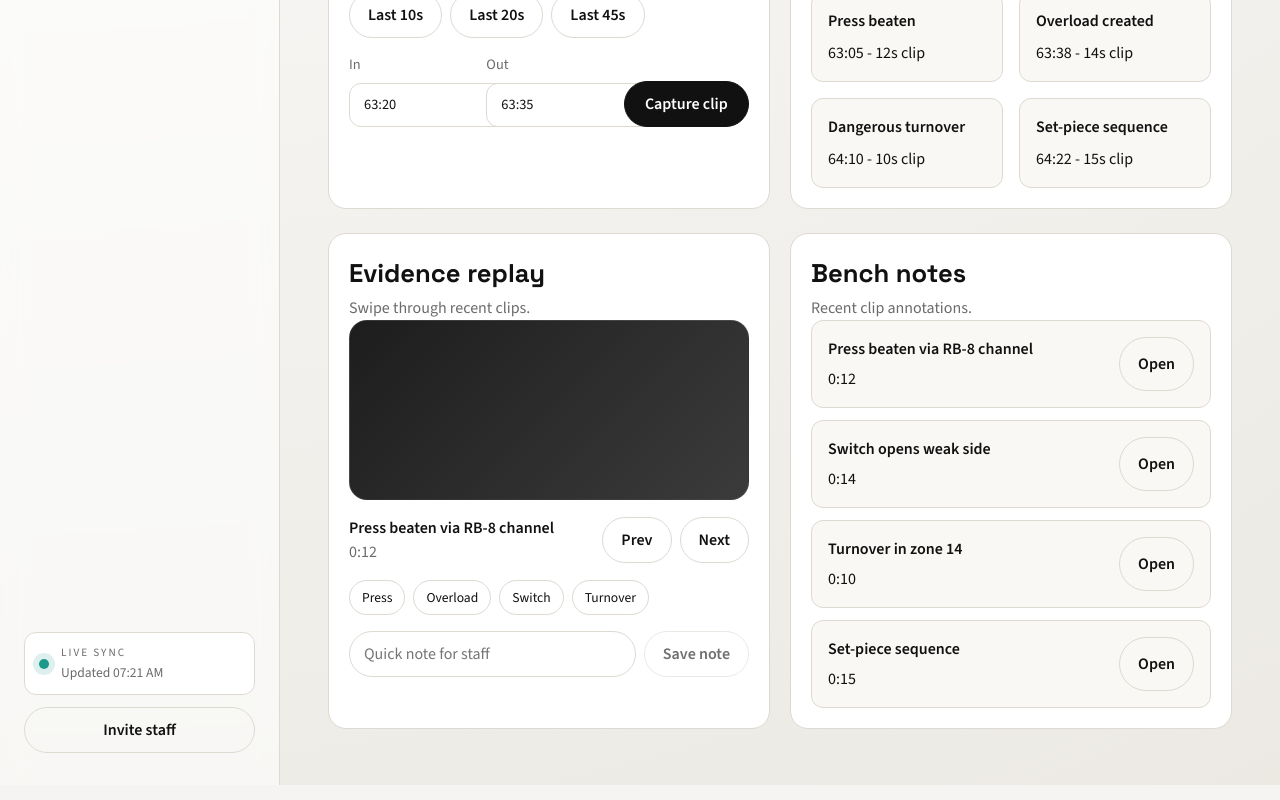
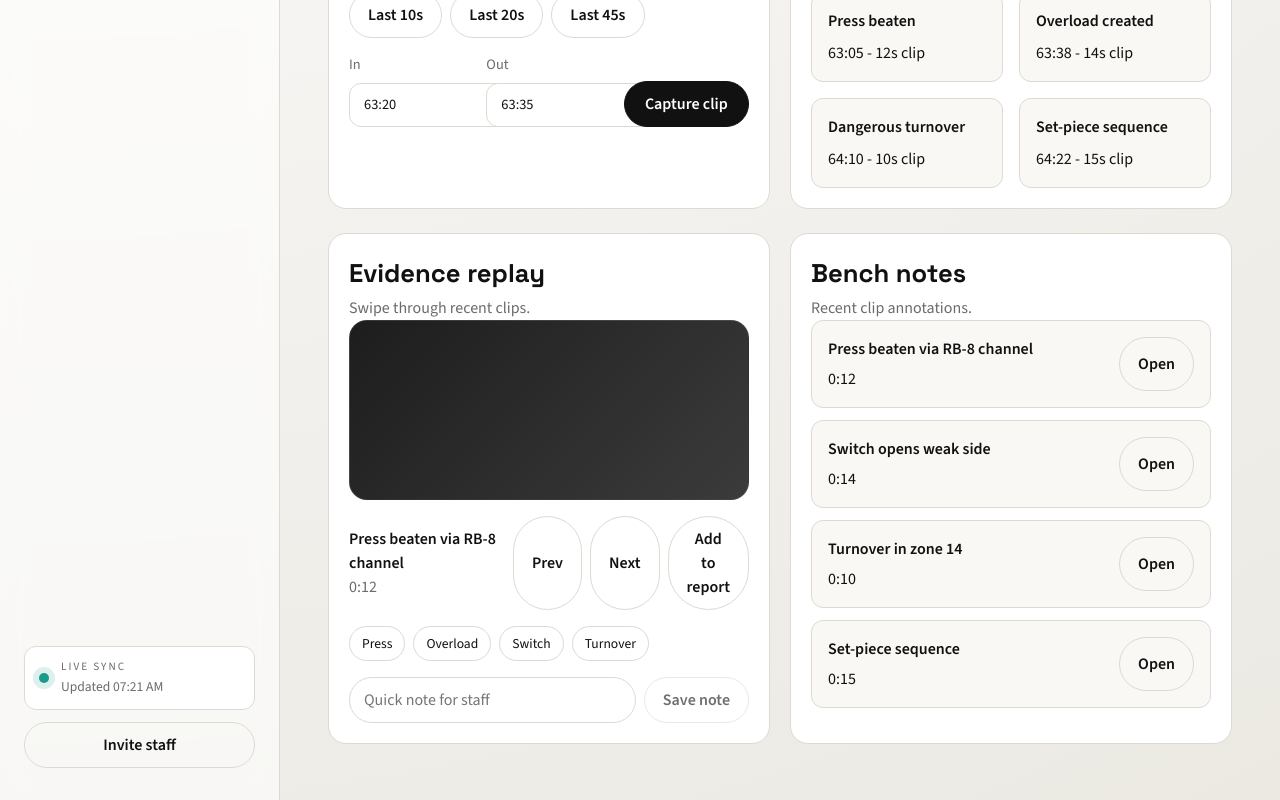
Before and after one commit to sarveshkapre/AI_Football_Manager, a React (Vite) app in the folder src/ui/web/: page /#coach in a window 1280 px wide. Shown: the part 1653-2453 px from the top of the page. Built offline with nearby package versions, Linux system fonts and the light colour scheme.

Commit message:
Allow queuing replay clips to reports

```diff
--- a/src/ui/web/src/pages/Coach.tsx
+++ b/src/ui/web/src/pages/Coach.tsx
@@ -36,7 +36,7 @@ const pressureTrend = [
 export const Coach = () => {
   const { liveState, moments, updatedAt } = useLiveStore();
   const { openClip } = useClipContext();
-  const { addClip } = useReportContext();
+  const { addClip, queue } = useReportContext();
   const { logEvent } = useAudit();
   const { addLabel } = useLabels();
   const { setAnnotation } = useAnnotations();
@@ -106,6 +106,7 @@ export const Coach = () => {
   };
 
   const activeReplay = replayClips[replayIndex] ?? null;
+  const inQueue = activeReplay ? queue.some((clip) => clip.id === activeReplay.id) : false;
 
   const nextReplay = () => {
     setReplayIndex((prev) => (replayClips.length > 0 ? (prev + 1) % replayClips.length : 0));
@@ -132,6 +133,14 @@ export const Coach = () => {
     setAnnotation(activeReplay.id, quickNote.trim());
     logEvent('Quick note', activeReplay.title);
     setQuickNote('');
+  };
+
+  const queueReplay = () => {
+    if (!activeReplay || inQueue) {
+      return;
+    }
+    addClip(activeReplay);
+    logEvent('Replay queued', activeReplay.title);
   };
 
   return (
@@ -331,6 +340,9 @@ export const Coach = () => {
                   <button className="btn ghost" onClick={nextReplay}>
                     Next
                   </button>
+                  <button className="btn" onClick={queueReplay} disabled={inQueue}>
+                    {inQueue ? 'Queued' : 'Add to report'}
+                  </button>
                 </div>
               </div>
               <div className="replay-tags">
```
Also changed, not shown: 2 other files (tests, documents, lock files or other folders).
